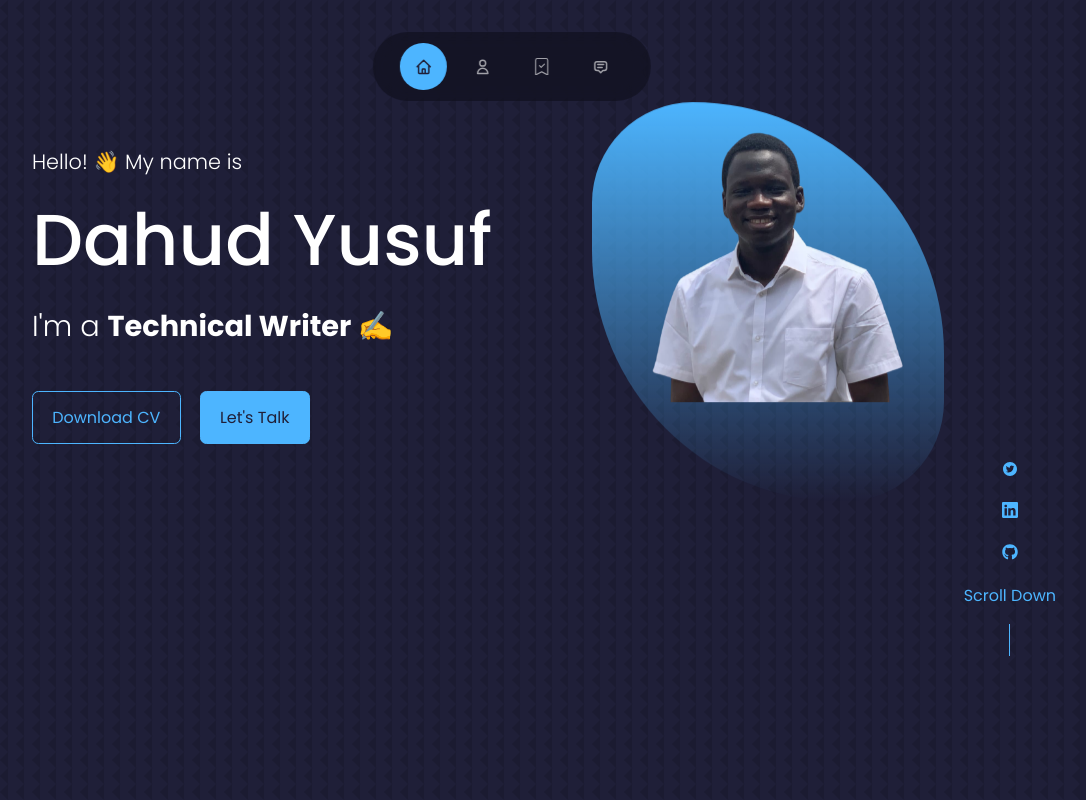
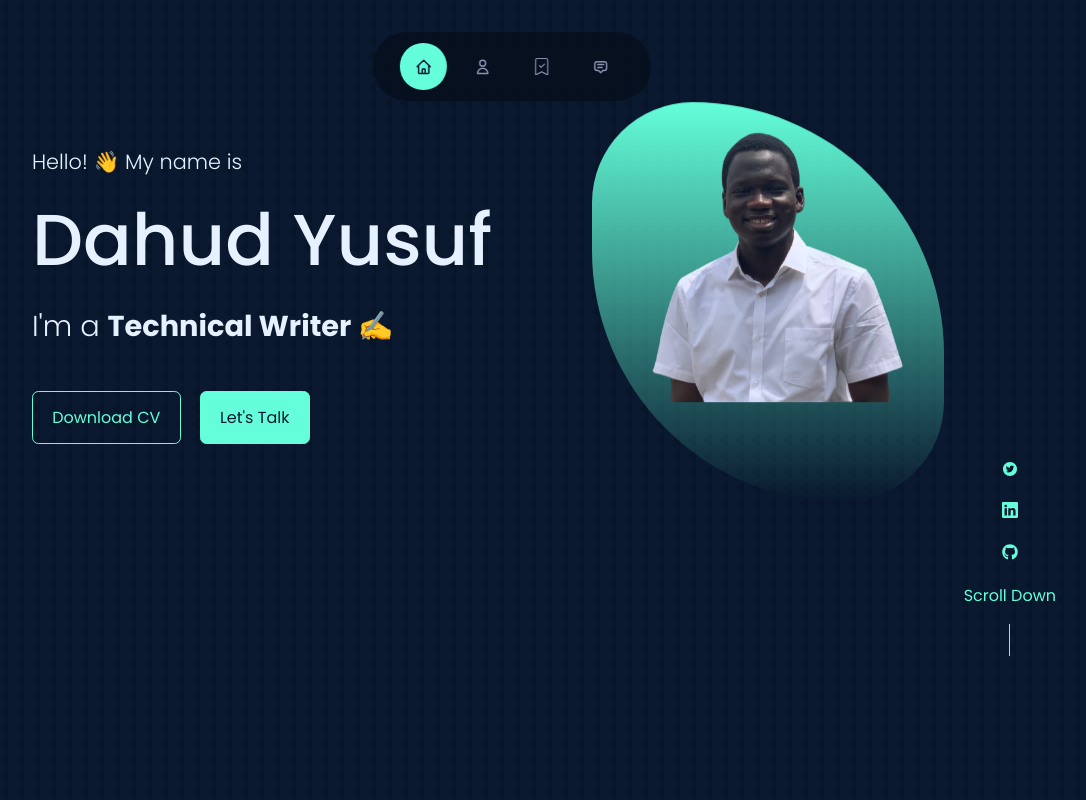
Before and after one commit to yusfate4/my-portfolio-website, a React (Create React App) app: page / in a window 1280 px wide. Shown: the top 800 px of the page, without its empty margins (128-1214 px from the left). Built offline with nearby package versions, Linux system fonts and the light colour scheme.

Commit message:
I modified the sections

```diff
--- a/src/index.css
+++ b/src/index.css
@@ -11,12 +11,21 @@
 }
 
 :root {
-  --color-bg: #1f1f38;
-  --color-bg-variant: #2c2c6c;
-  --color-primary: #4db5ff;
-  --color-primary-variant: rgba(77, 181, 255, 0.4);
-  --color-white: #fff;
-  --color-light: rgba(255, 255, 255, 0.6);
+  /* --color-bg: #1f1f38; */
+  --color-bg:  #0a192f;
+  /* --color-bg-variant: #2c2c6c; */
+  --color-bg-variant: #112240;
+  /* --color-primary: #4db5ff; */
+  --color-primary: #64ffda;
+
+  /* --color-primary-variant: rgba(77, 181, 255, 0.4); */
+  --color-primary-variant: #233554;
+
+  --color-white: #e6f1ff;
+  /* --color-light: rgba(255, 255, 255, 0.6); */
+  --color-light: #8892b0;
+
+
 
 
   --transition: all 400ms ease;
```
